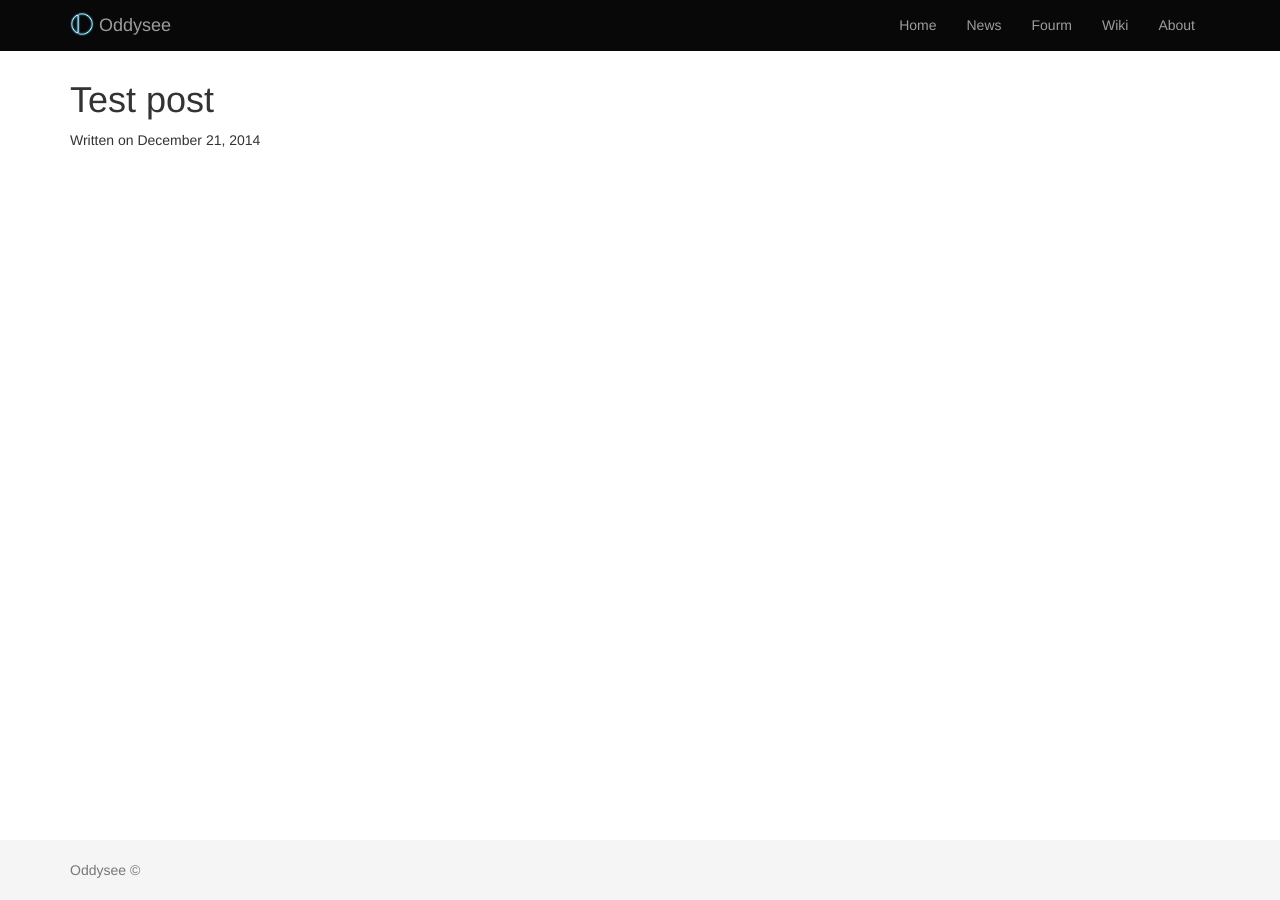
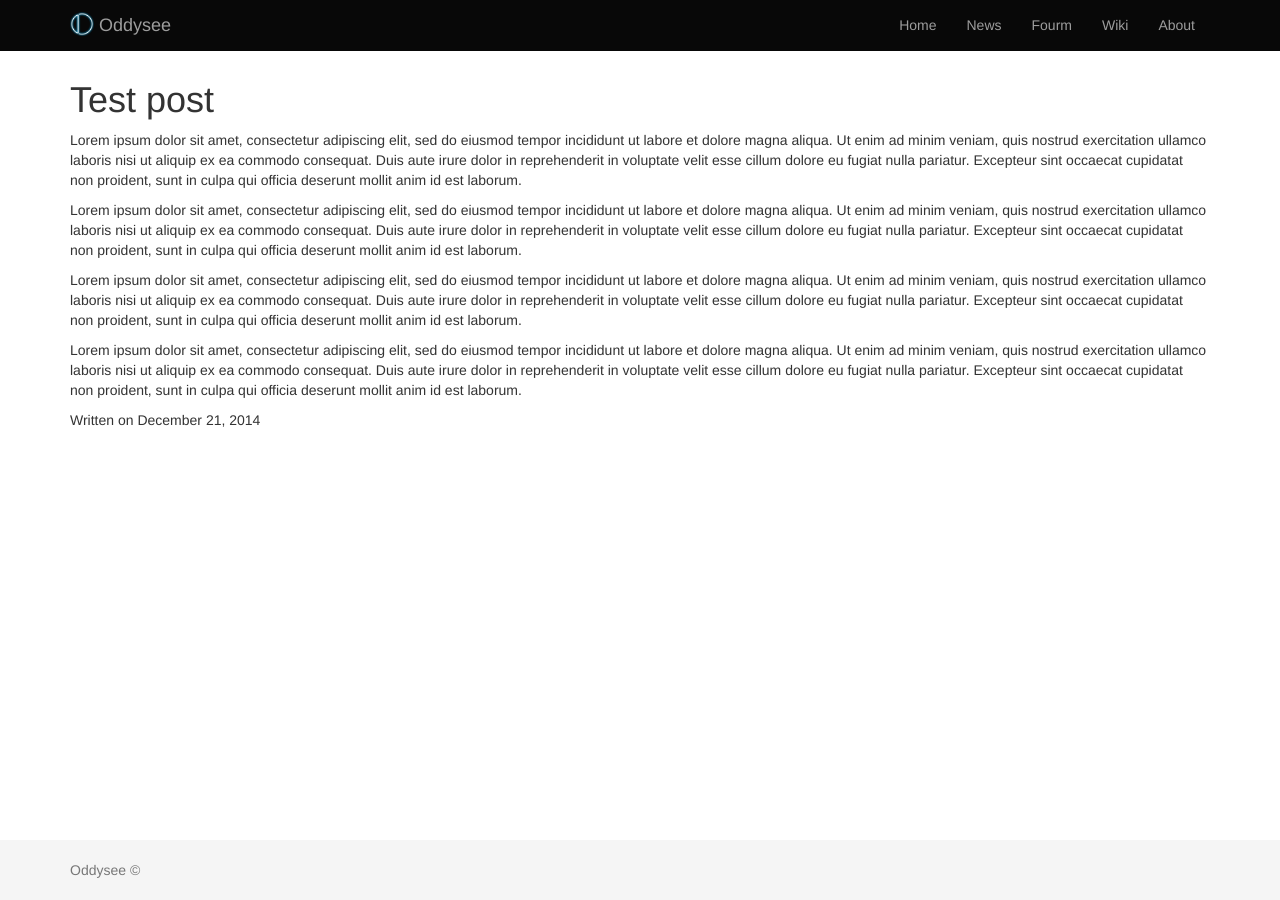
Before and after one commit to OddyseeGamers/oddysee, a Jekyll site: the page built from _posts/2014-12-21-test.md, in a window 1280 px wide. Built offline with Jekyll 4.4.1, drawn with Linux system fonts in a browser that asks for light colours; nearby versions of some CDN libraries.

Commit message:
Update 2014-12-21-test.md

```diff
--- a/_posts/2014-12-21-test.md
+++ b/_posts/2014-12-21-test.md
@@ -2,3 +2,10 @@
 layout: post
 title: Test post
 ---
+Lorem ipsum dolor sit amet, consectetur adipiscing elit, sed do eiusmod tempor incididunt ut labore et dolore magna aliqua. Ut enim ad minim veniam, quis nostrud exercitation ullamco laboris nisi ut aliquip ex ea commodo consequat. Duis aute irure dolor in reprehenderit in voluptate velit esse cillum dolore eu fugiat nulla pariatur. Excepteur sint occaecat cupidatat non proident, sunt in culpa qui officia deserunt mollit anim id est laborum.
+
+Lorem ipsum dolor sit amet, consectetur adipiscing elit, sed do eiusmod tempor incididunt ut labore et dolore magna aliqua. Ut enim ad minim veniam, quis nostrud exercitation ullamco laboris nisi ut aliquip ex ea commodo consequat. Duis aute irure dolor in reprehenderit in voluptate velit esse cillum dolore eu fugiat nulla pariatur. Excepteur sint occaecat cupidatat non proident, sunt in culpa qui officia deserunt mollit anim id est laborum.
+
+Lorem ipsum dolor sit amet, consectetur adipiscing elit, sed do eiusmod tempor incididunt ut labore et dolore magna aliqua. Ut enim ad minim veniam, quis nostrud exercitation ullamco laboris nisi ut aliquip ex ea commodo consequat. Duis aute irure dolor in reprehenderit in voluptate velit esse cillum dolore eu fugiat nulla pariatur. Excepteur sint occaecat cupidatat non proident, sunt in culpa qui officia deserunt mollit anim id est laborum.
+
+Lorem ipsum dolor sit amet, consectetur adipiscing elit, sed do eiusmod tempor incididunt ut labore et dolore magna aliqua. Ut enim ad minim veniam, quis nostrud exercitation ullamco laboris nisi ut aliquip ex ea commodo consequat. Duis aute irure dolor in reprehenderit in voluptate velit esse cillum dolore eu fugiat nulla pariatur. Excepteur sint occaecat cupidatat non proident, sunt in culpa qui officia deserunt mollit anim id est laborum.
```
